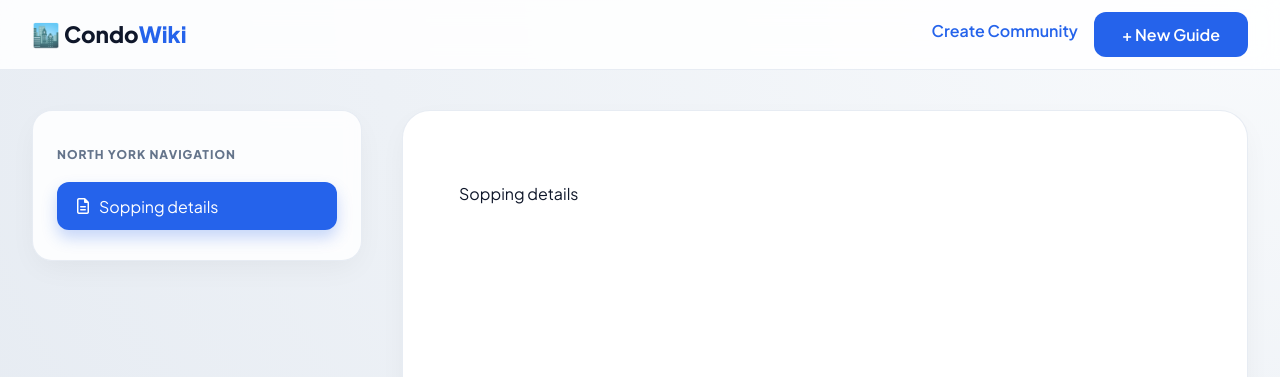
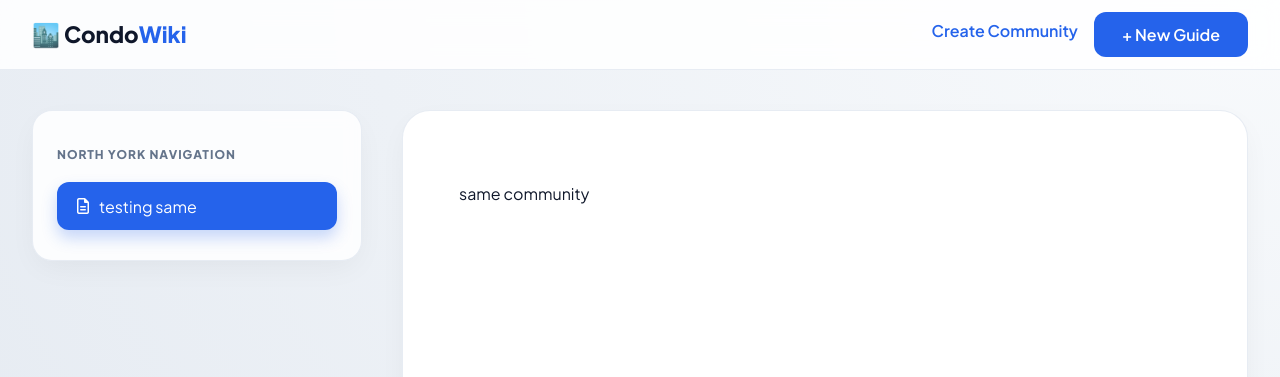
Before and after one commit to dekumar2-lab/lab-community, a Jekyll site: the page built from content/north-york/index.md, in a window 1280 px wide. Shown: the top 377 px of the page. Built offline with Jekyll 4.4.1, drawn with Linux system fonts in a browser that asks for light colours.

Commit message:
Add/Update community: North York

```diff
--- a/content/north-york/index.md
+++ b/content/north-york/index.md
@@ -1,7 +1,7 @@
 ---
 layout: default
-title: "Sopping details"
+title: "testing same"
 condo: "North York"
 ---
 
-Sopping details
+same community
```
